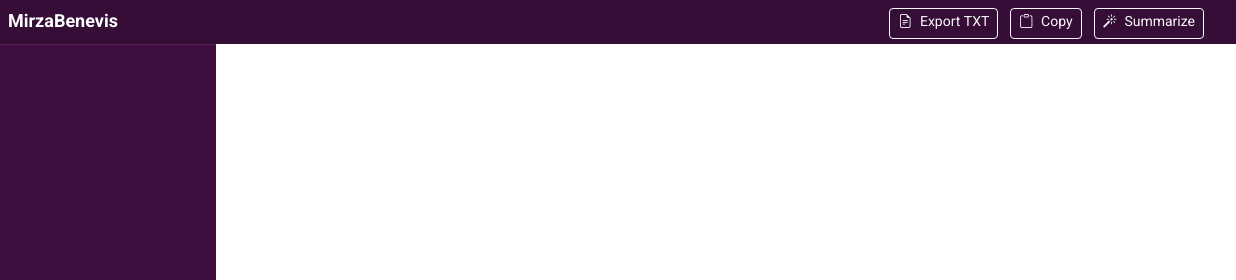
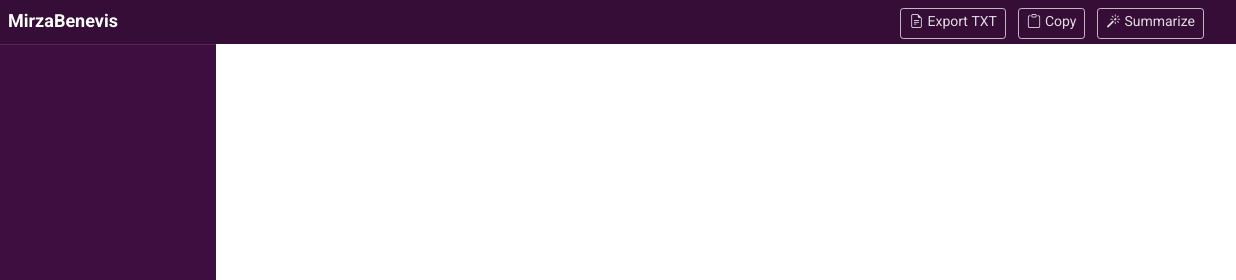
Before and after one commit to amirHHP/mirzabenevis2, a browser extension: page meetings.html in a window 1280 px wide. Shown: the top 280 px of the page, 44-1280 px from the left. Drawn offline with nearby package versions, Linux system fonts and the light colour scheme.

Commit message:
fix buttons

```diff
--- a/meetings.css
+++ b/meetings.css
@@ -20,6 +20,32 @@
     display: flex;
     align-items: center;
     gap: 0.25rem;
+}
+
+.navbar-right .btn {
+    display: inline-flex;
+    align-items: center;
+    width: auto;
+    padding: 0.25rem 0.5rem;
+    font-size: 0.875rem;
+    font-weight: 400;
+    line-height: 1.5;
+    border-radius: 0.2rem;
+    cursor: pointer;
+    transition: color 0.15s ease-in-out, background-color 0.15s ease-in-out, border-color 0.15s ease-in-out;
+}
+
+.navbar-right .btn-outline-light {
+    color: rgba(255, 255, 255, 0.85);
+    border: 1px solid rgba(255, 255, 255, 0.7);
+    background-color: transparent;
+}
+
+.navbar-right .btn-outline-light:hover,
+.navbar-right .btn-outline-light:focus {
+    color: #350d36;
+    background-color: #f8f9fa;
+    border-color: #f8f9fa;
 }
 
 .navbar-logo {
--- a/meetings.html
+++ b/meetings.html
@@ -10,7 +10,7 @@
     <link rel="preconnect" href="https://fonts.gstatic.com" crossorigin>
     <link href="https://fonts.googleapis.com/css2?family=Vazirmatn:wght@300;400;500;600;700&display=swap" rel="stylesheet">
     <link href="https://cdnjs.cloudflare.com/ajax/libs/font-awesome/6.5.1/css/all.min.css" rel="stylesheet">
-    <link href="https://cdn.jsdelivr.net/npm/bootstrap@5.1.3/dist/css/bootstrap.min.css" rel="stylesheet">
+    <link href="css/bootstrap.min.css" rel="stylesheet">
     <link href="https://cdn.jsdelivr.net/npm/bootstrap-icons@1.7.2/font/bootstrap-icons.css" rel="stylesheet">
     <link href="meetings.css" rel="stylesheet">
 </head>
--- a/options.css
+++ b/options.css
@@ -113,7 +113,7 @@ body {
     text-transform: uppercase;
 }
 
-.btn {
+.popup .btn {
     display: flex;
     align-items: center;
     justify-content: center;
@@ -129,25 +129,25 @@ body {
     transition: background 0.2s ease, transform 0.15s ease;
 }
 
-.btn:active {
+.popup .btn:active {
     transform: scale(0.98);
 }
 
-.btn-primary {
+.popup .btn-primary {
     background: var(--primary);
     color: #fff;
 }
 
-.btn-primary:hover {
+.popup .btn-primary:hover {
     background: var(--primary-hover);
 }
 
-.btn-accent {
+.popup .btn-accent {
     background: var(--accent);
     color: #fff;
 }
 
-.btn-accent:hover {
+.popup .btn-accent:hover {
     background: var(--accent-hover);
 }
 
@@ -219,6 +219,6 @@ body {
     flex-direction: row-reverse;
 }
 
-[dir="rtl"] .btn {
+[dir="rtl"] .popup .btn {
     flex-direction: row-reverse;
 }
```
